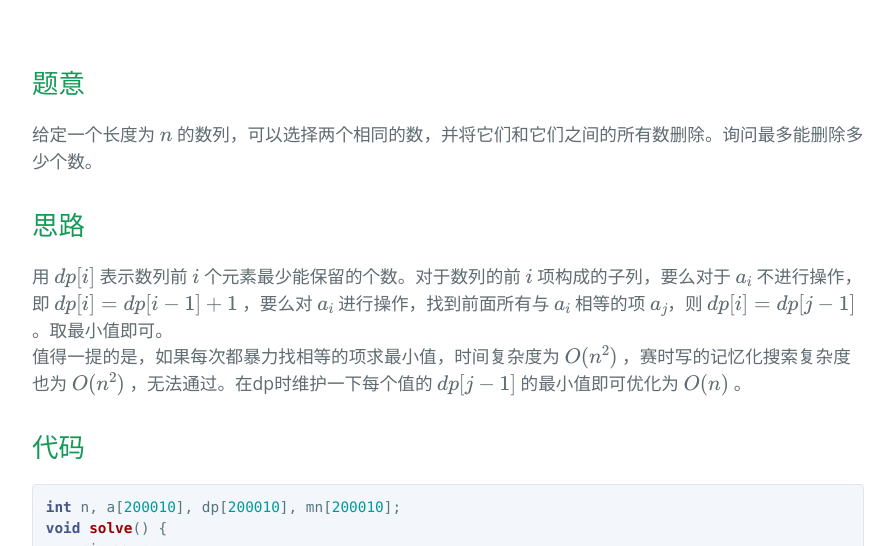
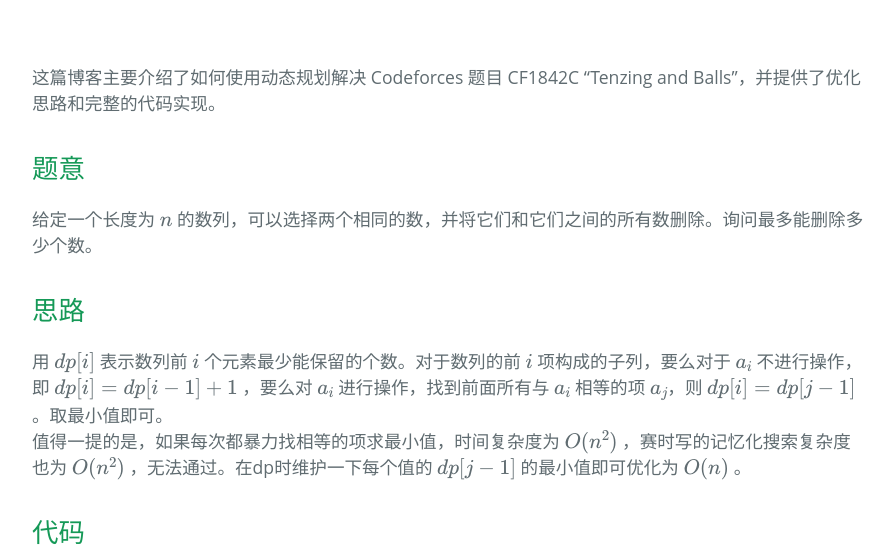
Before and after one commit to BuaaCzx/BuaaCzx.github.io, a Jekyll site: the page built from _posts/2023-6-25-CF1842C.md, in a window 1280 px wide and 900 px high, cut to the strip 354-900 px from the top of the window. Shown: the whole strip, without its empty margins (192-1087 px from the left). Built offline with Jekyll 4.4.1, drawn with Linux system fonts in a browser that asks for light colours; some web fonts are replaced; formulas are drawn with MathJax 3.

Commit message:
Update 2023-6-25-CF1842C.md

````diff
--- a/_posts/2023-6-25-CF1842C.md
+++ b/_posts/2023-6-25-CF1842C.md
@@ -3,12 +3,20 @@ layout: post
 title: CF1842C Tenzing and Balls
 tags: 做题补题记录
 ---
+
+这篇博客主要介绍了如何使用动态规划解决 Codeforces 题目 CF1842C "Tenzing and Balls"，并提供了优化思路和完整的代码实现。
+
 ## 题意
+
 给定一个长度为 ${n}$ 的数列，可以选择两个相同的数，并将它们和它们之间的所有数删除。询问最多能删除多少个数。
+
 ## 思路
+
 用 $dp[i]$ 表示数列前 $i$ 个元素最少能保留的个数。对于数列的前 $i$ 项构成的子列，要么对于 $a_i$ 不进行操作，即 $dp[i]=dp[i-1]+1$ ，要么对 $a_i$ 进行操作，找到前面所有与 $a_i$ 相等的项 $a_j$，则 $dp[i]=dp[j-1]$ 。取最小值即可。
 值得一提的是，如果每次都暴力找相等的项求最小值，时间复杂度为 $O(n^2)$ ，赛时写的记忆化搜索复杂度也为 $O(n^2)$ ，无法通过。在dp时维护一下每个值的 $dp[j-1]$ 的最小值即可优化为 $O(n)$ 。
+
 ## 代码
+
 ```cpp
 int n, a[200010], dp[200010], mn[200010];
 void solve() {
````
